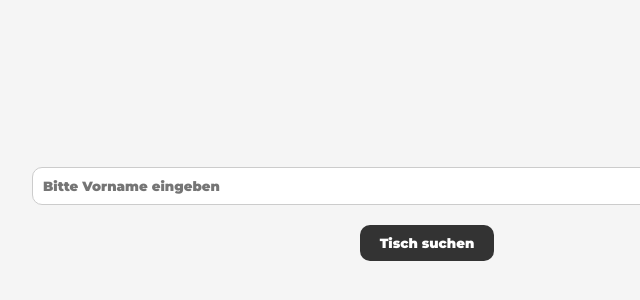
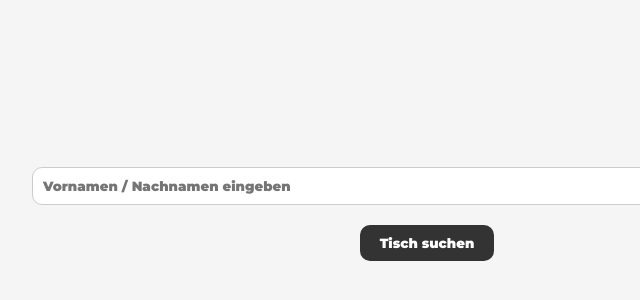
Before and after one commit to Taylan5567/weddingapp, a plain HTML site: page index.html in a window 1280 px wide. Shown: the part 196-496 px from the top of the page, 213-853 px from the left. Drawn offline with Linux system fonts and the light colour scheme.

Commit message:
Descripton user

```diff
--- a/index.html
+++ b/index.html
@@ -13,7 +13,7 @@
 <body>
     <form class="container">
         <h1 id="ueberSchrift"></h1>
-        <input type="text" id="nameInput" placeholder="Bitte Vorname eingeben" required>
+        <input type="text" id="nameInput" placeholder="Vornamen / Nachnamen eingeben" required>
         <button id="submit">Tisch suchen</button>
     </form>
 </body>
```
